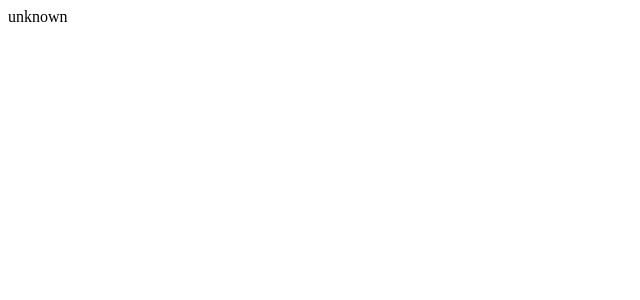
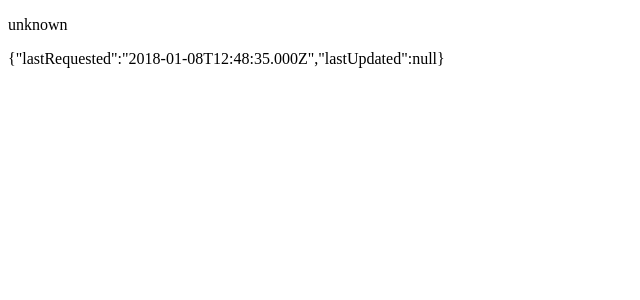
Before and after one commit to forkdelta/nextgen-ui, a React (Create React App) app: page / in a window 1280 px wide. Shown: the top 300 px of the page, without its empty margins (0-640 px from the left). Built offline with nearby package versions, Linux system fonts and the light colour scheme; no server answers.

Commit message:
Set up a socket and fetch ticker

```diff
--- a/package.json
+++ b/package.json
@@ -9,7 +9,8 @@
     "react-scripts": "1.0.17",
     "redux": "^3.7.2",
     "redux-logger": "^3.0.6",
-    "redux-thunk": "^2.2.0"
+    "redux-thunk": "^2.2.0",
+    "socket.io-client": "^2.0.4"
   },
   "scripts": {
     "start": "react-scripts start",
--- a/src/App.js
+++ b/src/App.js
@@ -1,13 +1,46 @@
 import React, { Component } from 'react';
 import { connect } from 'react-redux';
 
-function App({ websocket }) {
-  return <div>{websocket.status}</div>;
+import { TICKER_UPDATE_INTERVAL } from './config';
+import { fetchTickerIfNeeded } from './store/actions';
+
+class App extends Component {
+  tickerInterval = null;
+
+  componentDidMount() {
+    this.startTickerUpdates();
+  }
+
+  componentWillUnmount() {
+    this.stopTickerUpdates();
+  }
+
+  startTickerUpdates() {
+    const { dispatch } = this.props;
+    dispatch(fetchTickerIfNeeded());
+    this.tickerInterval = setInterval(() => {
+      dispatch(fetchTickerIfNeeded());
+    }, TICKER_UPDATE_INTERVAL);
+  }
+
+  stopTickerUpdates() {
+    this.tickerInterval && clearInterval(this.tickerInterval);
+  }
+
+  render() {
+    const { ticker, websocket } = this.props;
+    return (
+      <div>
+        <p>{websocket.status}</p>
+        <p>{JSON.stringify(ticker)}</p>
+      </div>
+    );
+  }
 }
 
 function mapStateToProps(state) {
-  const { websocket } = state;
-  return { websocket };
+  const { ticker, websocket } = state;
+  return { ticker, websocket };
 }
 
 export default connect(mapStateToProps)(App);
--- /dev/null
+++ b/src/config.js
@@ -0,0 +1,22 @@
+const DUMMY_TOKEN_ADDR = '0x0000000000000000000000000000000000000000';
+const ED_WEBSOCKETS = [
+  'https://socket01.etherdelta.com',
+  'https://socket02.etherdelta.com',
+  'https://socket03.etherdelta.com',
+  'https://socket04.etherdelta.com',
+  'https://socket05.etherdelta.com',
+  'https://socket06.etherdelta.com',
+];
+const ED_WEBSOCKET =
+  ED_WEBSOCKETS[Math.floor(Math.random() * ED_WEBSOCKETS.length)];
+const ED_WEBSOCKET_TIMEOUT = 10000;
+const TICKER_UPDATE_INTERVAL = 10000,
+  TICKER_INVALID_INTERVAL = 10000;
+
+export {
+  DUMMY_TOKEN_ADDR,
+  ED_WEBSOCKET,
+  ED_WEBSOCKET_TIMEOUT,
+  TICKER_UPDATE_INTERVAL,
+  TICKER_INVALID_INTERVAL,
+};
--- a/src/store/actions.js
+++ b/src/store/actions.js
@@ -1,4 +1,34 @@
-export const UPDATE_WEBSOCKET_STATUS = 'UPDATE_WEBSOCKET_STATUS';
-export function updateWebsocketStatus(status) {
-  return { type: UPDATE_WEBSOCKET_STATUS, status };
+import { DUMMY_TOKEN_ADDR, TICKER_INVALID_INTERVAL } from '../config';
+import websocket from './websocket';
+
+export const REQUEST_TICKER = 'REQUEST_TICKER';
+function requestTicker() {
+  return {
+    type: REQUEST_TICKER,
+    date: new Date(),
+  };
 }
+
+function shouldFetchTicker(state) {
+  const { ticker } = state;
+  return (
+    !ticker.lastUpdated ||
+    new Date().getTime() - ticker.lastUpdated.getTime() >=
+      TICKER_INVALID_INTERVAL
+  );
+}
+
+export function fetchTicker() {
+  return dispatch => {
+    dispatch(requestTicker());
+    websocket.emit('getMarket', { token: DUMMY_TOKEN_ADDR });
+  };
+}
+
+export function fetchTickerIfNeeded() {
+  return (dispatch, getState) => {
+    if (shouldFetchTicker(getState())) {
+      dispatch(fetchTicker());
+    }
+  };
+}
--- a/src/store/configureStore.js
+++ b/src/store/configureStore.js
@@ -1,14 +1,21 @@
 import { createStore, applyMiddleware } from 'redux';
 import thunkMiddleware from 'redux-thunk';
 import { createLogger } from 'redux-logger';
+
+import websocket from './websocket';
 import rootReducer from './reducers';
 
 const loggerMiddleware = createLogger();
+const middleware = [
+  thunkMiddleware.withExtraArgument({ emit: websocket.emit }),
+];
 
 export default function configureStore(preloadedState) {
-  return createStore(
+  const store = createStore(
     rootReducer,
     preloadedState,
-    applyMiddleware(thunkMiddleware, loggerMiddleware)
+    applyMiddleware(...middleware, loggerMiddleware)
   );
+  websocket.init(store);
+  return store;
 }
--- a/src/store/reducers.js
+++ b/src/store/reducers.js
@@ -1,11 +1,33 @@
 import { combineReducers } from 'redux';
 
-import { UPDATE_WEBSOCKET_STATUS } from './actions';
+import { REQUEST_TICKER } from './actions';
+import { ACTIONS as WS_ACTIONS } from './websocket';
 
 function websocket(state = { status: 'unknown' }, action) {
   switch (action.type) {
-    case UPDATE_WEBSOCKET_STATUS:
-      return { ...state, status: action.status };
+    case WS_ACTIONS.WS_CONNECT:
+      return { ...state, status: 'connected' };
+    case WS_ACTIONS.WS_DISCONNECT:
+      return { ...state, status: 'disconnected' };
+    default:
+      return state;
+  }
+}
+
+function ticker(state = { lastRequested: null, lastUpdated: null }, action) {
+  switch (action.type) {
+    case REQUEST_TICKER:
+      return { ...state, lastRequested: action.date };
+    case WS_ACTIONS.WS_MARKET:
+      if (!!action.payload.returnTicker) {
+        return {
+          ...state,
+          lastUpdated: action.date,
+          data: action.payload.returnTicker,
+        };
+      } else {
+        return state;
+      }
     default:
       return state;
   }
@@ -13,6 +35,7 @@ function websocket(state = { status: 'unknown' }, action) {
 
 const rootReducer = combineReducers({
   websocket,
+  ticker,
 });
 
 export default rootReducer;
--- /dev/null
+++ b/src/store/websocket.js
@@ -0,0 +1,35 @@
+import io from 'socket.io-client';
+
+import { ED_WEBSOCKET, ED_WEBSOCKET_TIMEOUT } from '../config';
+
+const socket = io(ED_WEBSOCKET, {
+  transports: ['websocket'],
+  timeout: ED_WEBSOCKET_TIMEOUT,
+  autoConnect: false,
+});
+
+const MESSAGE_TYPES = {
+  WS_CONNECT: 'connect',
+  WS_DISCONNECT: 'disconnect',
+  WS_FUNDS: 'funds',
+  WS_MARKET: 'market',
+  WS_ORDERS: 'orders',
+  WS_TRADES: 'trades',
+};
+
+export const ACTIONS = Object.keys(MESSAGE_TYPES).reduce((memo, key) => {
+  memo[key] = key;
+  return memo;
+}, {});
+
+const init = store => {
+  Object.keys(ACTIONS).forEach(type =>
+    socket.on(MESSAGE_TYPES[type], payload =>
+      store.dispatch({ type, date: new Date(), payload })
+    )
+  );
+  socket.connect();
+};
+
+const emit = (type, payload) => socket.emit(type, payload);
+export default { init, emit };
```
Also changed, not shown: 1 other file (tests, documents, lock files or other folders).
